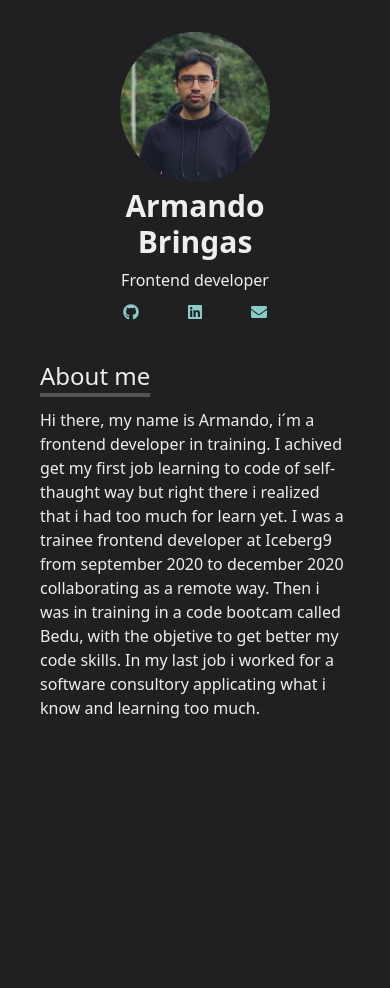
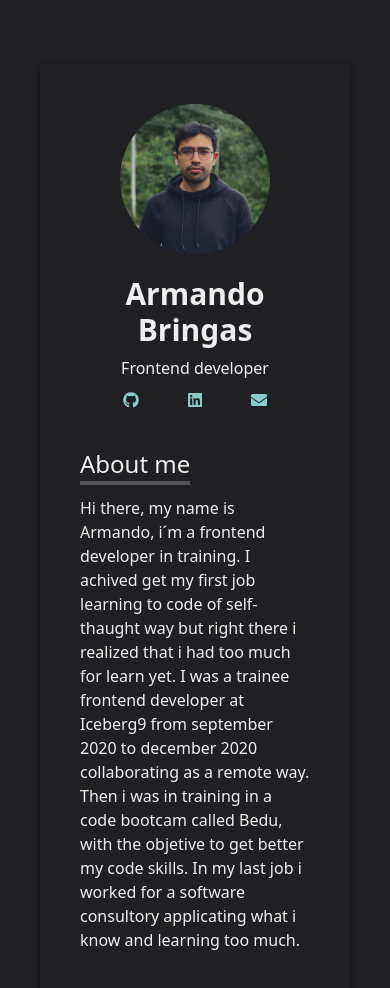
Before and after one commit to armandopbringas/armandopbringas.dev, a Next.js app: page / in a window 390 px wide. Shown: the top 988 px of the page. Before the commit the page ends 844 px from the top, so only its background shows below. Built offline with nearby package versions, Linux system fonts and the light colour scheme.

Commit message:
borders to profile card added

```diff
--- a/components/profile-card/profile-card.module.css
+++ b/components/profile-card/profile-card.module.css
@@ -24,9 +24,11 @@
 
 .profile-card-title {
   @apply
+  mt-4
+  mx-auto
   max-w-[250px]
-  mx-auto
   md:mx-0
+  md:mt-0
 }
 
 .profile-card-roll {
--- a/postcss.config.js
+++ b/postcss.config.js
@@ -1,6 +1,7 @@
 module.exports = {
-  plugins: {
-    tailwindcss: {},
-    autoprefixer: {},
-  },
+  plugins: [
+    require('postcss-import'),
+    require('tailwindcss'),
+    require('autoprefixer'),
+  ]
 }
--- a/styles/Home.module.css
+++ b/styles/Home.module.css
@@ -1,12 +1,19 @@
 .container {
   @apply
+  px-10
+  md:px-0
   h-screen
   min-h-screen
 }
 
 .main {
   @apply
-  pt-8
+  px-0
+  py-10
+  mt-16
   mx-auto
   max-w-2xl
+  rounded
+  shadow-3xl
+  md:px-10
 }
--- a/tailwind.config.js
+++ b/tailwind.config.js
@@ -6,7 +6,7 @@ module.exports = {
   theme: {
     extend: {
       fontFamily: {
-        mPlusCode: ['M PLUS 1 Code', 'sans-serif'],
+        mPlusCode: ['M PLUS 1 Code', 'serif']
       },
       colors: {
         'pink-link': '#ff63c3',
@@ -15,6 +15,9 @@ module.exports = {
         'light-blue': '#88ccca',
         'white-text': '#EEEEEE',
       },
+      boxShadow: {
+        '3xl': '0 3px 6px rgba(0,0,0,0.16), 0 3px 6px rgba(0,0,0,0.23)',
+      }
     },
   },
   plugins: [],
```
